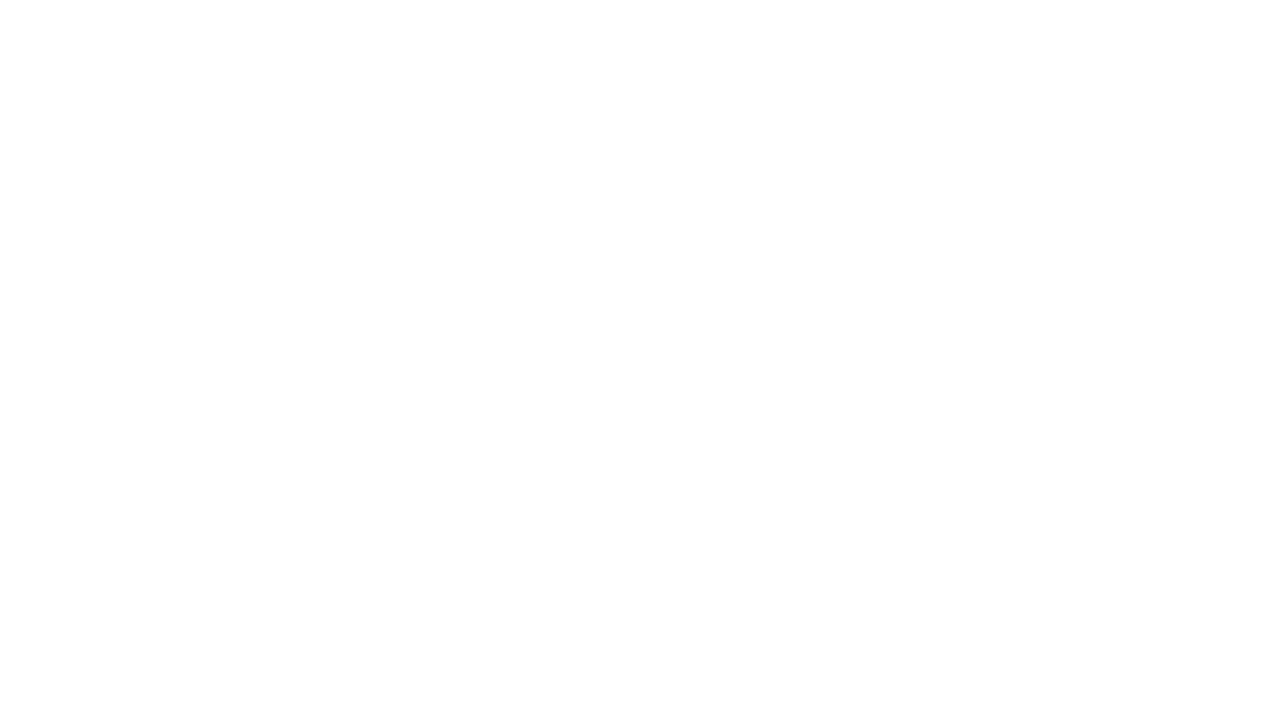
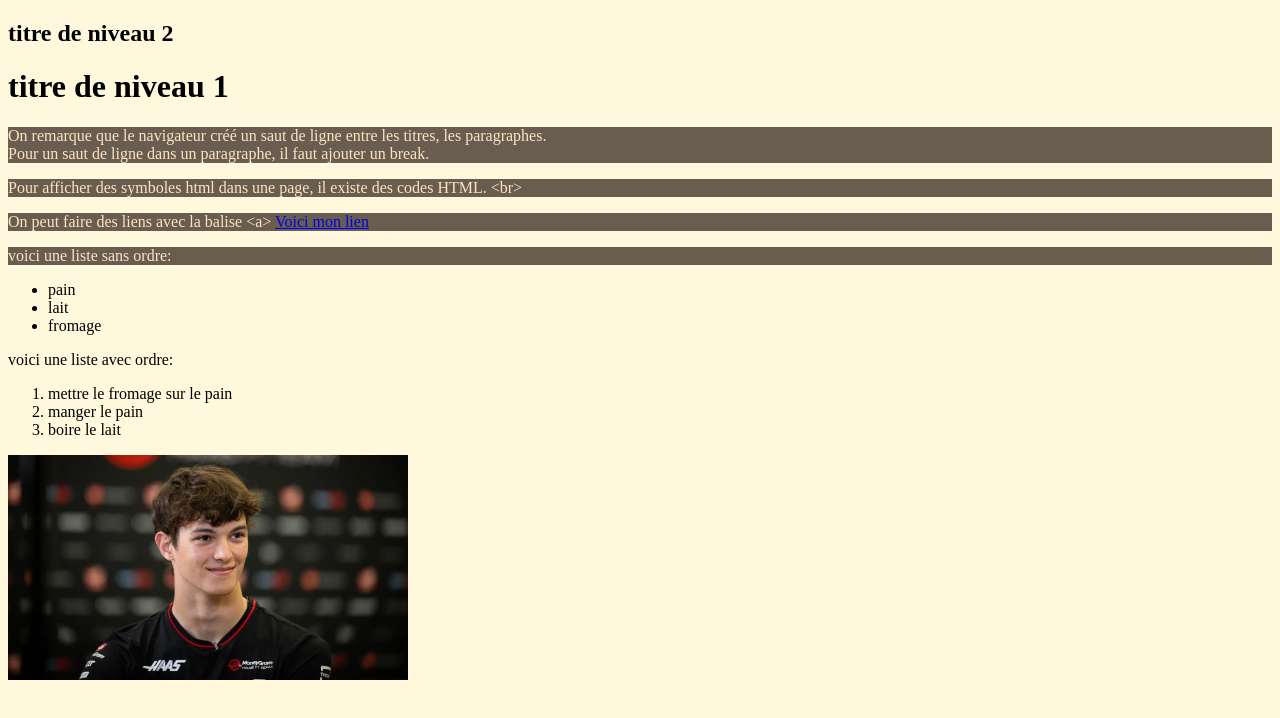
Before and after one commit to a-maryll1s/gpe-du-mercredi-mais-on-est-vendredii-, a plain HTML site: page html/2e fichier.html in a window 1280 px wide. Drawn offline with Linux system fonts and the light colour scheme.

Commit message:
creation index.html

```diff
--- /dev/null
+++ b/css/style1.css
@@ -0,0 +1,12 @@
+img {
+    width: 400px;
+
+}
+        body{
+         background-color: cornsilk;
+        }
+
+    p{
+       background-color: rgb(104, 93, 79);
+        color: bisque;
+        }
--- a/html/2e fichier.html
+++ b/html/2e fichier.html
@@ -3,9 +3,47 @@
 <head>
     <meta charset="UTF-8">
     <meta name="viewport" content="width=device-width, initial-scale=1.0">
-    <title>Document</title>
+    <link rel="stylesheet" href="../css/style1.css">
+    <title>Debuter en HTML</title>
+
 </head>
 <body>
+   <!--Ceci est un commentaire-->
+   <h2>titre de niveau 2</h2>
+   <h1>titre de niveau 1</h1>
+   <p>On remarque que le navigateur
+    créé un saut de ligne entre les titres, les paragraphes. <br>
+    Pour un saut de ligne dans un paragraphe, il faut ajouter un break.
+   </p>
+
+   <p class="deux">Pour afficher des symboles html dans une page, il existe des codes HTML. &lt;br&gt;   </p>
+   <p>
+    On peut faire des liens avec la balise &lt;a&gt;
+
+   <a href="https://www.happy-beez.net/caracteres-speciaux-html/">
+    Voici mon lien
+   </a>
+   </p>
+
+   <p>
+    voici une liste sans ordre:
+    <ul>
+        <li>pain</li>
+        <li>lait</li>
+        <li>fromage</li>
+    </ul>
+   voici une liste avec ordre:
+<ol>
+    <li>mettre le fromage sur le pain</li>
+    <li>manger le pain</li>
+    <li>boire le lait</li>
+</ol>
+   </p>
+
+
+<img src="../img/ollie bearman.png">
+
+
 
 </body>
 </html>
```
Also changed, not shown: index.html (added, +11 -0 lines), 2 other files.
